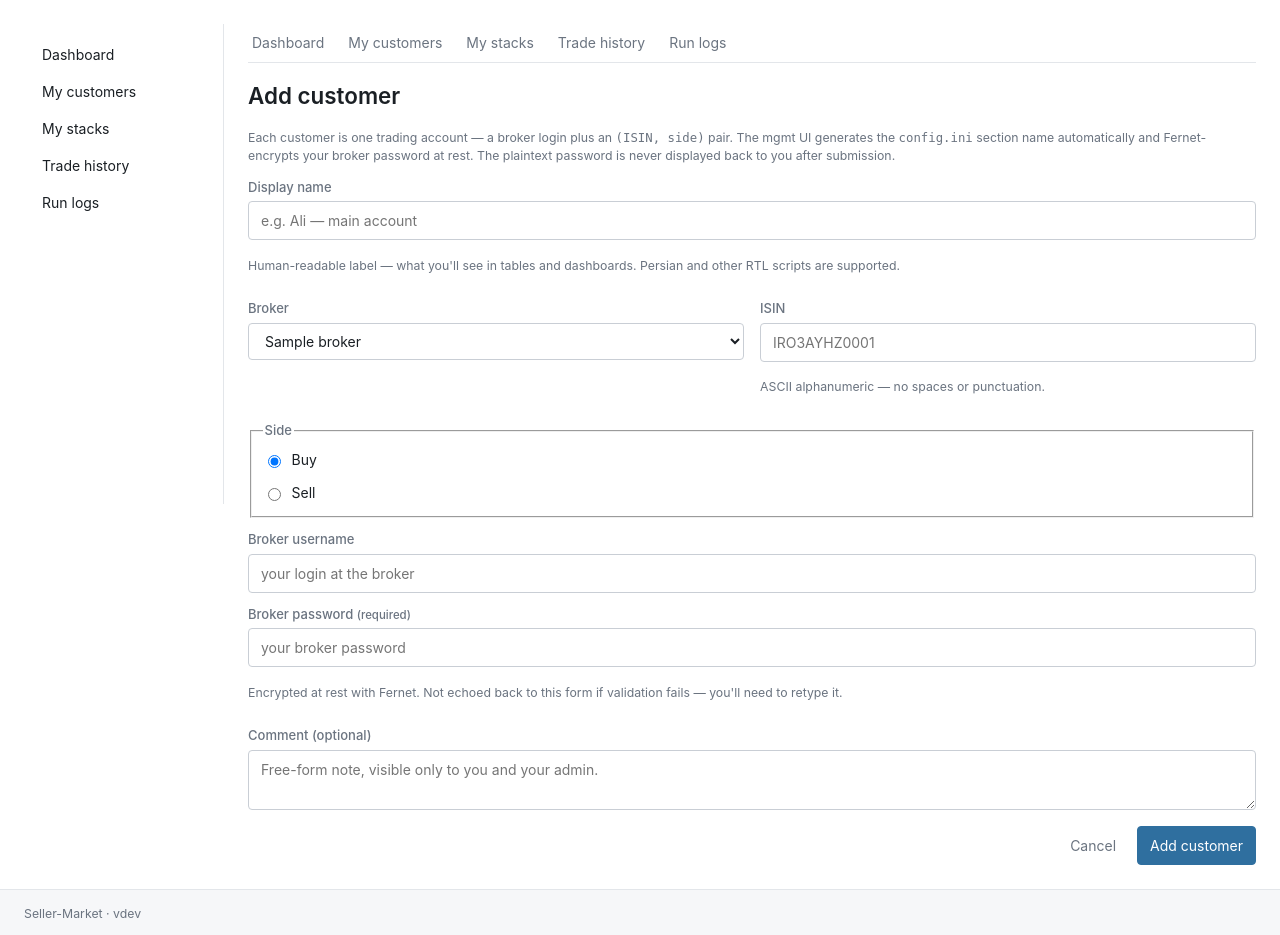
After one commit to PeSahm/Seller-Market, a Flask app: template mgmt_ui/app/templates/agent/customer_form.html in a window 1280 px wide. The commit adds this page. Run offline with Flask 3, Linux system fonts and the light colour scheme; the template is opened without the code that fills it: most values are stand-ins (such as "Sample title", 1, 10 or a date in 2020).

Commit message:
Agent customer UI: list, form, detail, duplicate-with-ISIN (Phase 4.D)
Agent-scoped customer workflow. Every route enforces tenant isolation:
agents see ONLY their own customers; admins see all (per the plan's
"admin can act as agent" rule).

Templates:
- agent/customers.html — list scoped to current_user.id (admin sees fleet).
  Server is a read-only badge ("Assigned to: <name>" or "Pending"); agents
  never pick the server.
- agent/customer_form.html — dual-mode (create/edit). dir="auto" on
  display_name + comment for Persian/RTL. ISIN auto-uppercase via inline
  CSS. Side as Buy/Sell radios. Password placeholder "Leave empty to
  keep current" in edit mode + hidden `version` field. Sticky values on
  error (never password).
- agent/customer_detail.html — identity card + section_name as <code>
  ("how this appears in config.ini") + Edit / Duplicate / Delete actions.
  Server badge explains the agent can't change it.
- agent/customer_duplicate.html — minimal "give me the new ISIN" form;
  source's broker / username / password / side carry over so the agent
  doesn't re-type credentials.

Dashboard wiring:
- "My customers" card → live total + active count + inline "<n> pending"
  badge linking to the filtered list.

Cross-tenant isolation:
- Every customer_id route does get_customer + role check; returns 404
  (not 403) on mismatch to avoid leaking existence.
- Password never round-trips through form_values dicts.
- OptimisticLockError → 409 + form re-render with refreshed version.

Routes are added in the same agent.py edit as the rest of this phase
(see the integration commit).

Co-Authored-By: Claude Opus 4.7 (1M context) <noreply@anthropic.com>

```diff
--- /dev/null
+++ b/mgmt_ui/app/templates/agent/customer_form.html
@@ -0,0 +1,141 @@
+{#
+  Add / edit a customer.
+
+  Modes: `mode == "create"` (default) — POSTs to /agent/customers.
+         `mode == "edit"`            — POSTs to /agent/customers/{id}/edit.
+
+  Sticky values: `form_values` (a plain dict) holds the previously-typed
+  values on a validation re-render. The password is INTENTIONALLY never
+  echoed back — secrets must not round-trip through the HTML.
+#}
+{% extends "partials/page_shell.html" %}
+{% block page_title %}{% if mode == "edit" %}Edit customer{% else %}Add customer{% endif %}{% endblock %}
+
+{% block page_body %}
+{% set fv = form_values|default({}) %}
+{% set is_edit = (mode == "edit") %}
+
+<h1 class="h1">
+  {% if is_edit %}Edit customer{% else %}Add customer{% endif %}
+</h1>
+<p class="text-muted text-small">
+  Each customer is one trading account — a broker login plus an
+  <code>(ISIN, side)</code> pair. The mgmt UI generates the
+  <code>config.ini</code> section name automatically and Fernet-encrypts
+  your broker password at rest. The plaintext password is never displayed
+  back to you after submission.
+</p>
+
+{% if form_error %}
+<div class="flash flash--error">
+  <strong>✗ Invalid input</strong>
+  <p class="text-small">{{ form_error }}</p>
+</div>
+{% endif %}
+
+<form class="customer-form"
+      method="post"
+      action="{% if is_edit %}/agent/customers/{{ customer.id }}/edit{% else %}/agent/customers{% endif %}">
+
+  <div class="field">
+    <label class="label" for="display_name">Display name</label>
+    <input class="input" id="display_name" name="display_name" required dir="auto"
+           value="{{ fv.display_name|default('') }}"
+           placeholder="e.g. Ali — main account"
+           maxlength="255" autocomplete="off">
+    <p class="text-small text-muted">
+      Human-readable label — what you'll see in tables and dashboards. Persian
+      and other RTL scripts are supported.
+    </p>
+  </div>
+
+  <div class="field-row">
+    <div class="field field--grow">
+      <label class="label" for="broker">Broker</label>
+      <select class="input" id="broker" name="broker" required>
+        {% for b in brokers %}
+        <option value="{{ b }}" {% if fv.broker == b %}selected{% endif %}>{{ b }}</option>
+        {% endfor %}
+      </select>
+    </div>
+    <div class="field field--grow">
+      <label class="label" for="isin">ISIN</label>
+      <input class="input" id="isin" name="isin" required
+             value="{{ fv.isin|default('') }}"
+             placeholder="IRO3AYHZ0001"
+             maxlength="32"
+             style="text-transform: uppercase"
+             autocomplete="off">
+      <p class="text-small text-muted">ASCII alphanumeric — no spaces or punctuation.</p>
+    </div>
+  </div>
+
+  <fieldset class="field">
+    <legend class="label">Side</legend>
+    {% set side_val = fv.side|default(1) %}
+    <label class="radio-row">
+      <input type="radio" name="side" value="1"
+             {% if side_val|string == "1" %}checked{% endif %}>
+      Buy
+    </label>
+    <label class="radio-row">
+      <input type="radio" name="side" value="2"
+             {% if side_val|string == "2" %}checked{% endif %}>
+      Sell
+    </label>
+  </fieldset>
+
+  <div class="field">
+    <label class="label" for="username">Broker username</label>
+    <input class="input" id="username" name="username" required dir="auto"
+           value="{{ fv.username|default('') }}"
+           placeholder="your login at the broker"
+           maxlength="255" autocomplete="off">
+  </div>
+
+  <div class="field">
+    <label class="label" for="password">
+      Broker password
+      {% if not is_edit %}<span class="text-muted text-small">(required)</span>{% endif %}
+    </label>
+    <input class="input" id="password" name="password" type="password"
+           {% if not is_edit %}required{% endif %}
+           maxlength="512"
+           placeholder="{% if is_edit %}Leave empty to keep current{% else %}your broker password{% endif %}"
+           autocomplete="new-password">
+    <p class="text-small text-muted">
+      Encrypted at rest with Fernet. Not echoed back to this form if validation
+      fails — you'll need to retype it.
+      {% if is_edit %}
+      Leave empty to keep the existing password.
+      {% endif %}
+    </p>
+  </div>
+
+  <div class="field">
+    <label class="label" for="comment">Comment (optional)</label>
+    <textarea class="input" id="comment" name="comment" rows="2"
+              maxlength="1024" dir="auto"
+              placeholder="Free-form note, visible only to you and your admin.">{{ fv.comment|default('') }}</textarea>
+  </div>
+
+  {% if is_edit %}
+  <div class="field">
+    <label class="radio-row">
+      <input type="checkbox" name="enabled" value="on"
+             {% if fv.enabled %}checked{% endif %}>
+      Enabled — uncheck to disable trading on this customer (soft delete).
+    </label>
+  </div>
+  <input type="hidden" name="version" value="{{ customer.version }}">
+  {% endif %}
+
+  <div class="form-actions">
+    <a class="btn btn--ghost"
+       href="{% if is_edit %}/agent/customers/{{ customer.id }}{% else %}/agent/customers{% endif %}">Cancel</a>
+    <button class="btn btn--primary" type="submit">
+      {% if is_edit %}Save changes{% else %}Add customer{% endif %}
+    </button>
+  </div>
+</form>
+{% endblock %}
```
Also changed, not shown: mgmt_ui/app/templates/agent/customer_detail.html (added, +100 -0 lines), mgmt_ui/app/templates/agent/customer_duplicate.html (added, +75 -0 lines), mgmt_ui/app/templates/agent/customers.html (+68 -2 lines), mgmt_ui/app/templates/agent/dashboard.html (+38 -2 lines).
